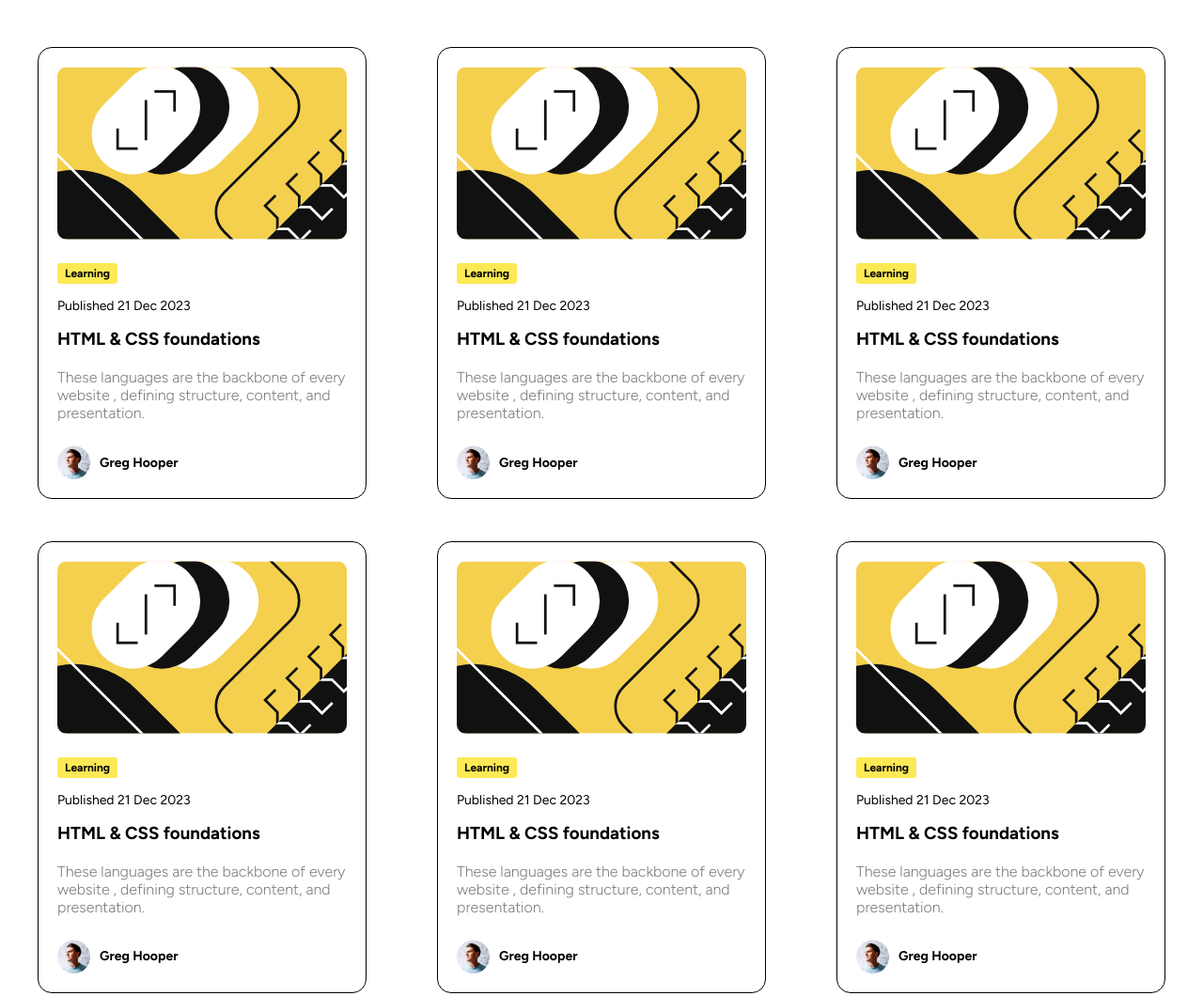
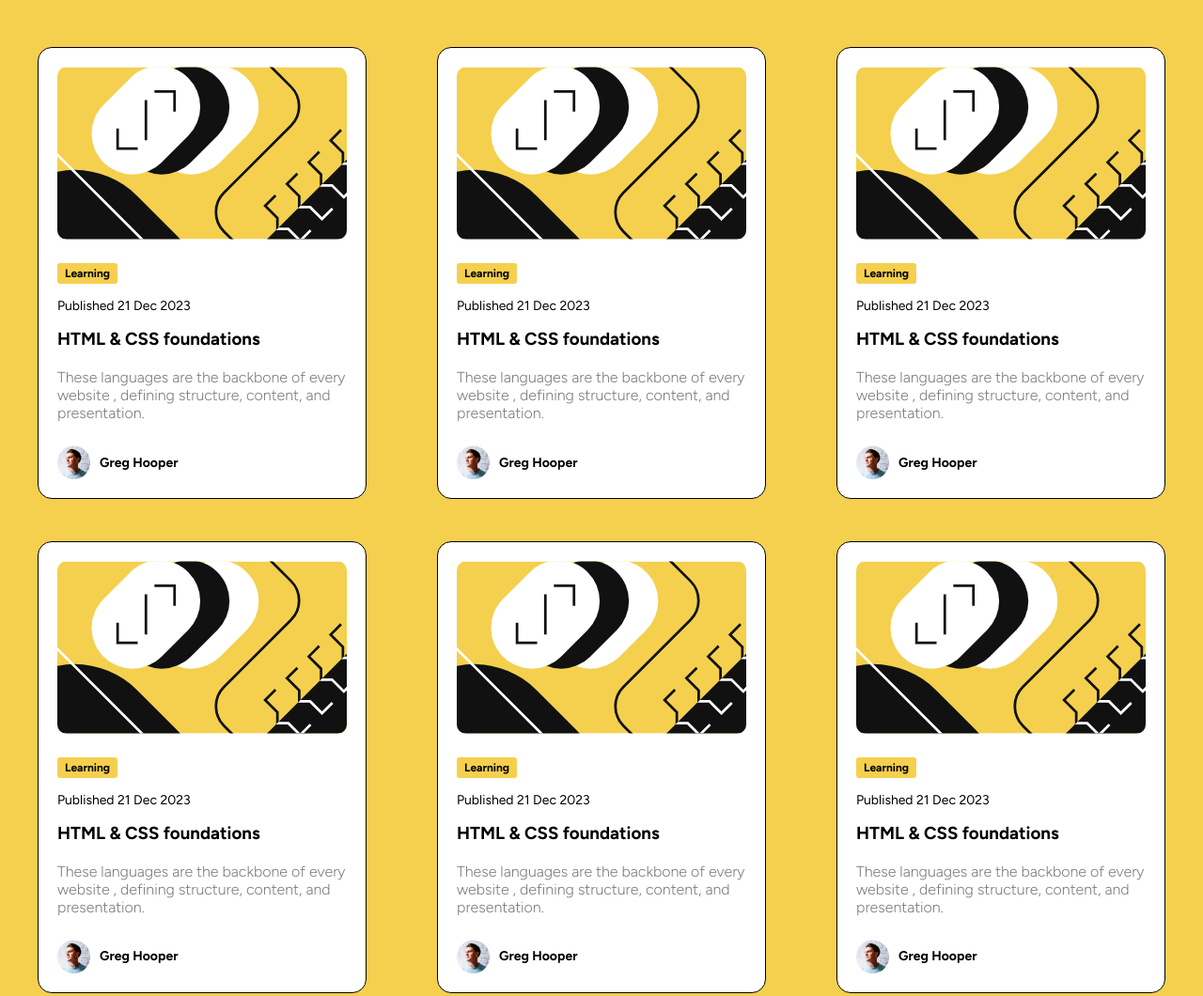
Before and after one commit to schizaru/frontend-mentor-challanges, a plain HTML site: page blog-preview-card/index.html in a window 1280 px wide. Shown: the whole page at 94% size. Drawn offline with Linux system fonts and the light colour scheme.

Commit message:
Added background color to body element and renamed project folder name

```diff
--- a/project-1/index.html
+++ b/blog-preview-card/index.html
@@ -3,7 +3,7 @@
   <head>
     <meta charset="UTF-8" />
     <meta name="viewport" content="width=device-width, initial-scale=1.0" />
-    <title>Project-1</title>
+    <title>Blog preview card</title>
 
     <link rel="stylesheet" href="style.css" />
 
--- a/project-1/style.css
+++ b/blog-preview-card/style.css
@@ -12,6 +12,7 @@
 
 body {
   font-family: "Figtree", sans-serif;
+  background-color: #f5d04e;
 }
 
 .container {
@@ -65,7 +66,7 @@ body {
   display: inline-block;
   font-size: 12px;
   font-weight: 700;
-  background-color: #fce955;
+  background-color: #f5d04e;
   padding: 4px 8px;
   border-radius: 3px;
 }
```
Also changed, not shown: blog-preview-card/images/avatar.webp (renamed from project-1/images/avatar.webp), blog-preview-card/images/favicon.png (renamed from project-1/images/favicon.png), blog-preview-card/images/illustration.svg (renamed from project-1/images/illustration.svg).
